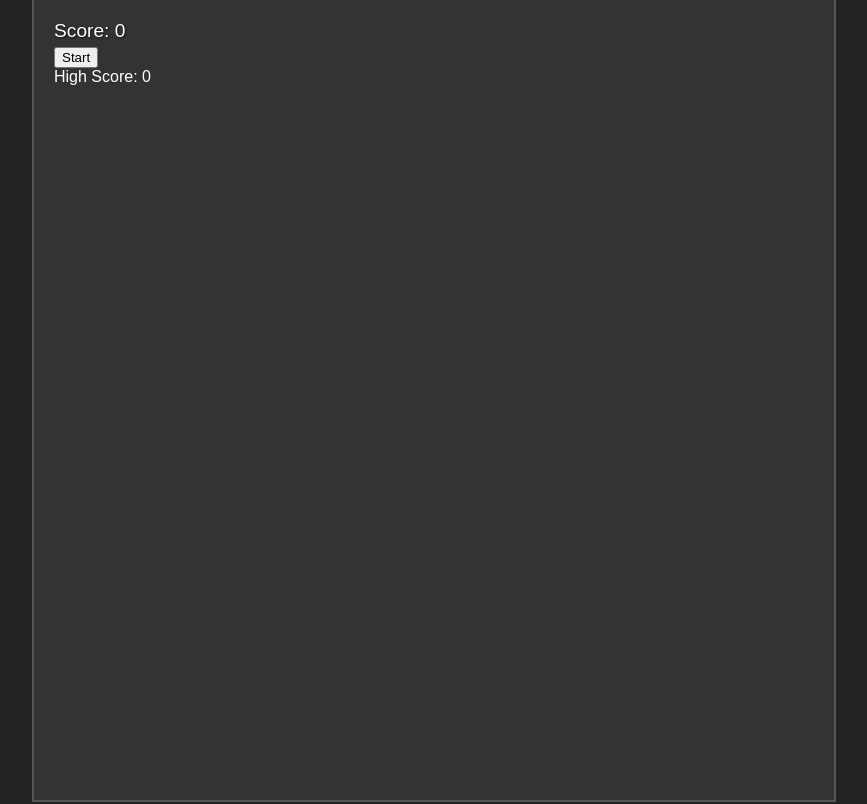
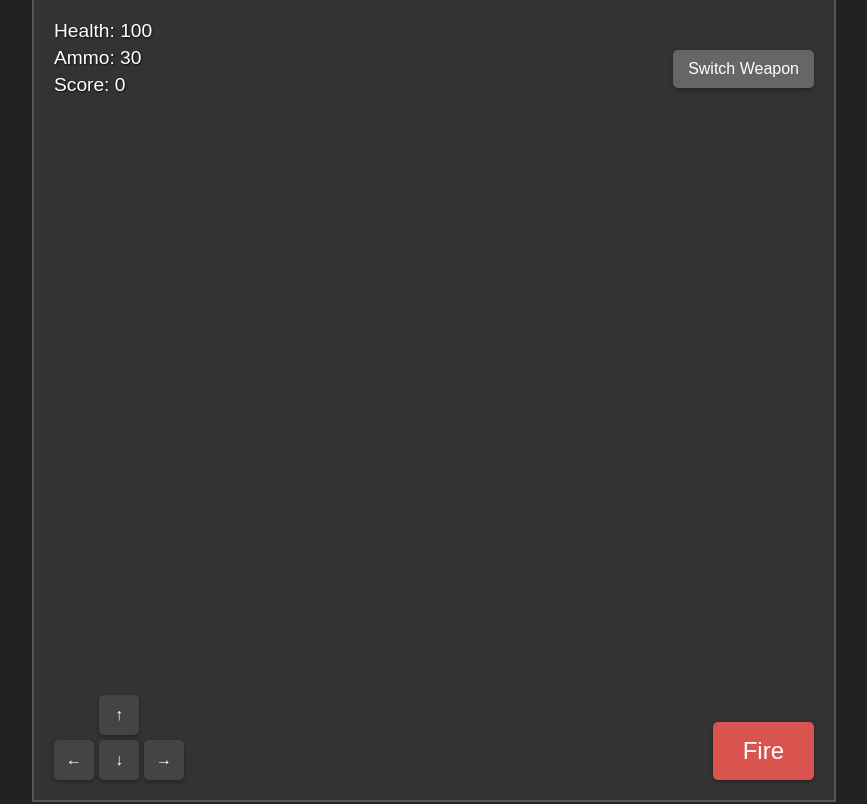
Before and after one commit to 7essen/gyroGAME, a plain HTML site: page index.html in a window 1280 px wide. Shown: the whole page, without its empty margins (206-1073 px from the left). Drawn offline with nearby package versions, Linux system fonts and the light colour scheme.

Commit message:
Update index.html

```diff
--- a/index.html
+++ b/index.html
@@ -1,21 +1,33 @@
+<!-- index.html (Stage 2) - Add movement buttons -->
 <!DOCTYPE html>
-<html lang="en">
+<html>
 <head>
     <meta charset="UTF-8">
     <meta name="viewport" content="width=device-width, initial-scale=1.0, maximum-scale=1.0, user-scalable=no">
-    <title>GyroSphere Balance</title>
+    <title>Gyro Warriors</title>
     <link rel="stylesheet" href="style.css">
 </head>
 <body>
     <div class="game-container">
         <canvas id="gameCanvas"></canvas>
         <div class="ui-overlay">
+            <div id="health">Health: 100</div>
+            <div id="ammo">Ammo: 30</div>
             <div id="score">Score: 0</div>
-            <button id="startButton">Start</button>
-            <div id="highScore">High Score: 0</div>
-            <div id="message"></div>  <!-- For game over messages, instructions, etc. -->
+            <button id="weaponSwitch">Switch Weapon</button> <!-- New button -->
+             <!-- Movement buttons -->
+             <div class="movement-controls">
+                <button id="moveUp">↑</button>
+                <button id="moveDown">↓</button>
+                <button id="moveLeft">←</button>
+                <button id="moveRight">→</button>
+            </div>
+            <button id="fireButton">Fire</button>
+            <div id="message"></div>
         </div>
     </div>
+
+    <script src="https://cdnjs.cloudflare.com/ajax/libs/matter-js/0.18.0/matter.min.js" integrity="sha512-5T245ZTH0m0RfONiFm2nf8v সব্বh0atj60e5y5w5xX3ArIexOM5J6r+o8OS58a5Zn6aMIX/hTO7g6V6NvSYDMNA==" crossorigin="anonymous" referrerpolicy="no-referrer"></script>
     <script src="script.js"></script>
 </body>
 </html>
```
